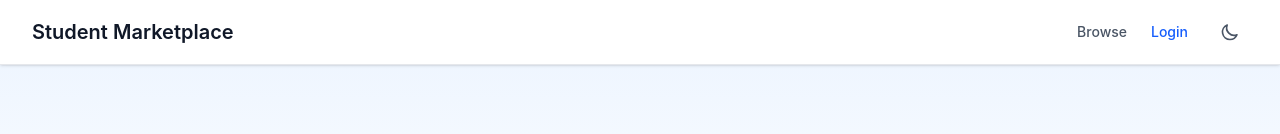
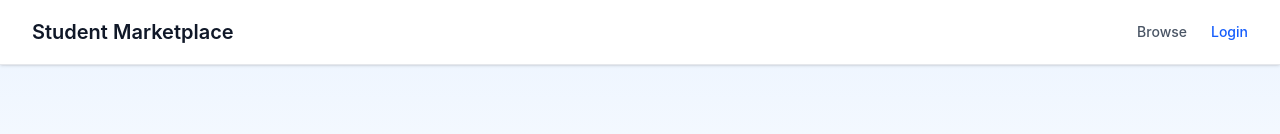
Before and after one commit to Liongineers/CloudWeb, a Next.js app: page / in a window 1280 px wide. Shown: the top 134 px of the page. Built offline with nearby package versions, Linux system fonts and the light colour scheme; no server answers.

Commit message:
Remove Toggle

```diff
--- a/src/components/Layout.tsx
+++ b/src/components/Layout.tsx
@@ -3,8 +3,6 @@
 import Link from 'next/link';
 import dynamic from 'next/dynamic';
 import { useAuth } from '@/contexts/AuthContext';
-
-const ThemeToggle = dynamic(() => import('./ThemeToggle'), { ssr: false });
 
 export default function Layout({ children }: { children: React.ReactNode }) {
   const { user, login, logout } = useAuth();
@@ -52,7 +50,6 @@ export default function Layout({ children }: { children: React.ReactNode }) {
                   Login
                 </button>
               )}
-              <ThemeToggle />
             </div>
           </div>
         </div>
```
